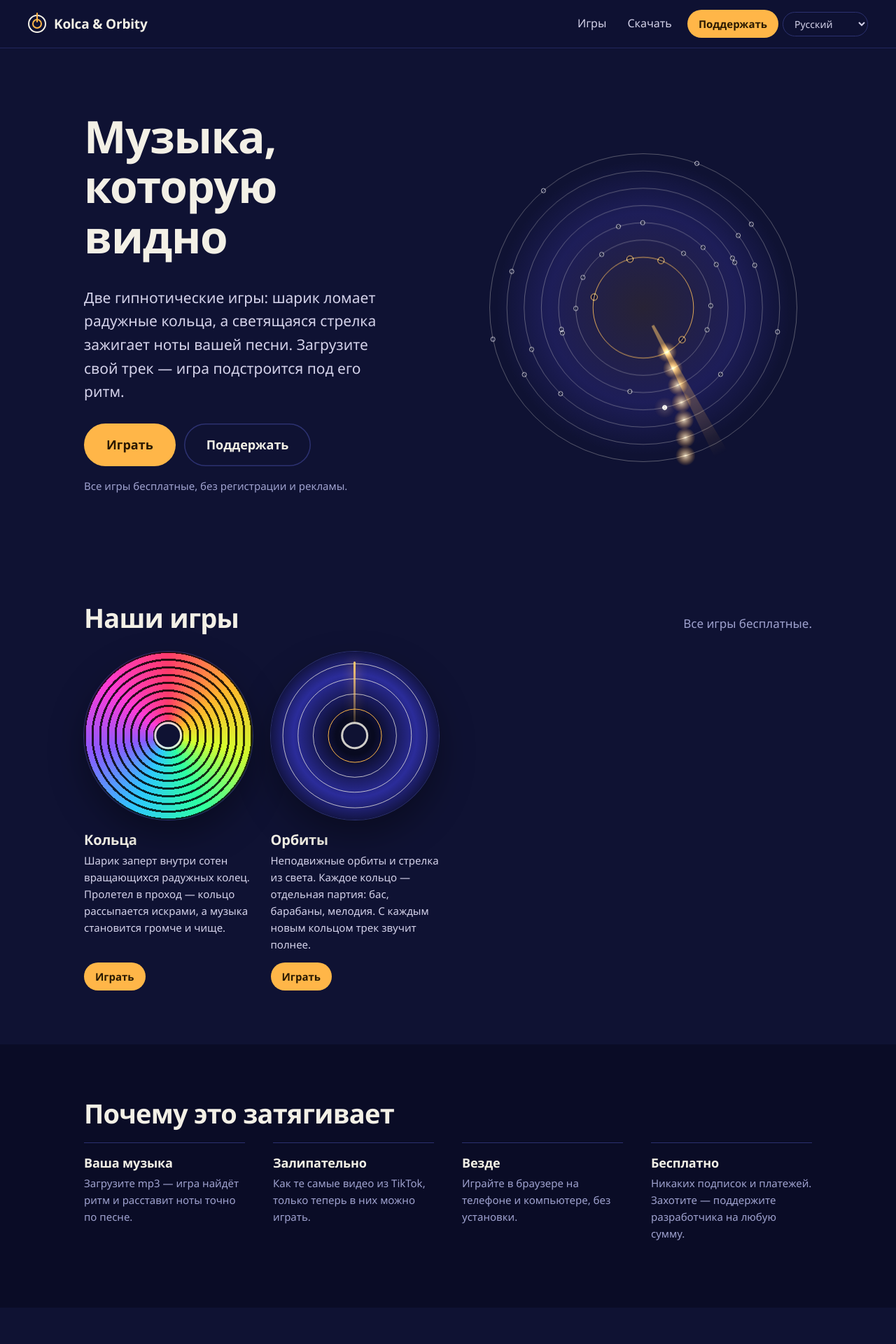
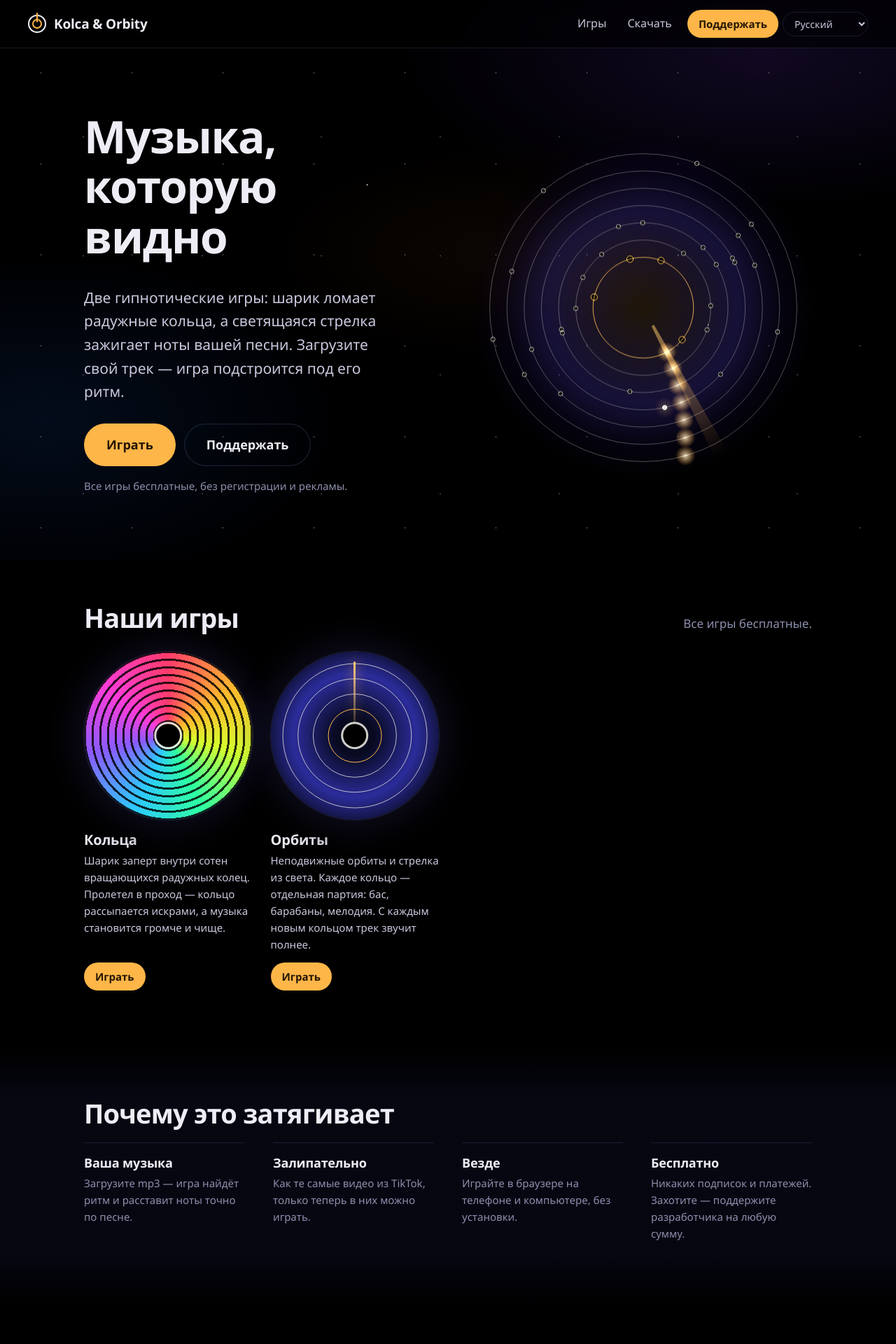
Before and after one commit to Anonymouslol411/kolca-orbity, a Flask app: page / in a window 1280 px wide. Shown: the top 1920 px of the page at 70% size. Run offline with Flask 3, Linux system fonts and the light colour scheme; data that the repository does not hold is empty.

Commit message:
Чёрный космический дизайн, звёздное небо

```diff
--- a/site/static/hero.js
+++ b/site/static/hero.js
@@ -46,7 +46,7 @@
         gg.addColorStop(0, `rgba(255,236,200,${n.f})`); gg.addColorStop(1, 'rgba(255,170,60,0)');
         ctx.fillStyle = gg; ctx.beginPath(); ctx.arc(x, y, r * 5, 0, Math.PI * 2); ctx.fill();
       }
-      ctx.fillStyle = n.f > 0.02 ? `rgba(255,255,255,${0.4 + n.f})` : '#0f1233';
+      ctx.fillStyle = n.f > 0.02 ? `rgba(255,255,255,${0.4 + n.f})` : '#000';
       ctx.beginPath(); ctx.arc(x, y, r, 0, Math.PI * 2); ctx.fill();
       ctx.strokeStyle = n.k === 0 ? 'rgba(255,190,90,0.95)' : 'rgba(243,240,230,0.7)'; ctx.stroke();
     }
--- a/site/static/play.css
+++ b/site/static/play.css
@@ -1,4 +1,4 @@
 html, body { margin: 0; height: 100%; background: #000; overflow: hidden; }
 iframe { position: fixed; inset: 0; width: 100%; height: 100%; border: 0; }
-.back { position: fixed; left: 12px; bottom: 12px; z-index: 2; color: #f3f0e6; background: rgba(15, 18, 51, .8);
-        border: 1px solid #2c3170; border-radius: 99px; padding: 6px 12px; font: 14px system-ui, sans-serif; text-decoration: none; }
+.back { position: fixed; left: 12px; bottom: 12px; z-index: 2; color: #f3f0e6; background: rgba(0, 0, 0, .7);
+        border: 1px solid rgba(160, 170, 255, .2); border-radius: 99px; padding: 6px 12px; font: 14px system-ui, sans-serif; text-decoration: none; }
--- a/site/static/style.css
+++ b/site/static/style.css
@@ -1,16 +1,16 @@
 /* Кольца и Орбиты — ночная сцена: индиго, свет рампы (янтарь), спектр — только в обложках игр */
 :root {
-  --night: #0f1233;
-  --deep: #0a0c26;
-  --panel: #171b45;
-  --panel2: #1e2354;
-  --rule: #2c3170;
-  --paper: #f3f0e6;
-  --soft: #d4d2ea;
-  --dim: #9fa2cf;
+  --night: #000;
+  --deep: #04050c;
+  --panel: rgba(13, 15, 30, .72);
+  --panel2: rgba(28, 31, 58, .8);
+  --rule: rgba(160, 170, 255, .14);
+  --paper: #eeedf6;
+  --soft: #c9c8de;
+  --dim: #8d8fae;
   --amber: #ffb648;
-  --amber-hi: #ffc96e;
-  --amber-ink: #2a1900;
+  --amber-hi: #ffcd78;
+  --amber-ink: #241500;
   --mint: #46e0a6;
   --rose: #ff6f91;
   --r-lg: 22px;
@@ -22,7 +22,7 @@
 html { scroll-behavior: smooth; }
 @media (prefers-reduced-motion: reduce) { html { scroll-behavior: auto; } }
 body {
-  margin: 0; color: var(--paper); background: var(--night);
+  margin: 0; color: var(--paper); background: #000;
   font: 17px/1.6 "Segoe UI Variable Text", "Segoe UI", system-ui, -apple-system, Roboto, "Noto Sans", sans-serif;
   -webkit-font-smoothing: antialiased; text-rendering: optimizeLegibility;
 }
@@ -41,11 +41,43 @@ p { margin: 0 0 1em; }
 .fine.warn, .warn-text { color: var(--rose); }
 .center { text-align: center; }
 
+/* ---------- космос: звёзды и туманности за всем содержимым ---------- */
+body::before, body::after { content: ""; position: fixed; inset: 0; pointer-events: none; z-index: -1; }
+body::before {
+  background:
+    radial-gradient(1px 1px at 12% 18%, #fff 50%, transparent 51%),
+    radial-gradient(1px 1px at 27% 72%, rgba(255,255,255,.8) 50%, transparent 51%),
+    radial-gradient(1.5px 1.5px at 41% 33%, #fff 50%, transparent 51%),
+    radial-gradient(1px 1px at 58% 84%, rgba(255,255,255,.7) 50%, transparent 51%),
+    radial-gradient(1px 1px at 66% 12%, #fff 50%, transparent 51%),
+    radial-gradient(1.5px 1.5px at 79% 58%, rgba(255,236,200,.9) 50%, transparent 51%),
+    radial-gradient(1px 1px at 91% 27%, #fff 50%, transparent 51%),
+    radial-gradient(1px 1px at 6% 91%, rgba(200,210,255,.8) 50%, transparent 51%),
+    radial-gradient(1px 1px at 47% 52%, rgba(255,255,255,.6) 50%, transparent 51%),
+    radial-gradient(1px 1px at 85% 90%, #fff 50%, transparent 51%),
+    radial-gradient(1px 1px at 34% 6%, rgba(200,210,255,.9) 50%, transparent 51%),
+    radial-gradient(1px 1px at 96% 70%, rgba(255,255,255,.7) 50%, transparent 51%);
+  background-size: 100% 100%;
+}
+body::after {
+  background:
+    radial-gradient(1px 1px at 20% 40%, rgba(255,255,255,.55) 50%, transparent 51%) 0 0 / 220px 220px,
+    radial-gradient(1px 1px at 70% 15%, rgba(200,210,255,.45) 50%, transparent 51%) 0 0 / 170px 170px,
+    radial-gradient(1px 1px at 45% 80%, rgba(255,255,255,.4) 50%, transparent 51%) 0 0 / 130px 130px,
+    radial-gradient(ellipse 60% 40% at 85% 10%, rgba(110, 60, 220, .16), transparent 70%),
+    radial-gradient(ellipse 50% 45% at 5% 75%, rgba(30, 90, 200, .14), transparent 70%),
+    radial-gradient(ellipse 40% 30% at 55% 45%, rgba(255, 140, 60, .05), transparent 70%);
+  animation: twinkle 9s ease-in-out infinite alternate;
+}
+@keyframes twinkle { from { opacity: .75; } to { opacity: 1; } }
+@media (prefers-reduced-motion: reduce) { body::after { animation: none; } }
+main { position: relative; z-index: 0; }
+
 /* ---------- шапка ---------- */
 .top {
   position: sticky; top: 0; z-index: 20; display: flex; align-items: center; justify-content: space-between; gap: 18px;
-  padding: 14px clamp(16px, 4vw, 40px); background: rgba(15, 18, 51, .86); backdrop-filter: blur(12px);
-  border-bottom: 1px solid rgba(44, 49, 112, .7); flex-wrap: wrap;
+  padding: 14px clamp(16px, 4vw, 40px); background: rgba(0, 0, 0, .62); backdrop-filter: blur(14px);
+  border-bottom: 1px solid var(--rule); flex-wrap: wrap;
 }
 .logo { display: flex; align-items: center; gap: 11px; color: var(--paper); text-decoration: none; font-weight: 800; font-size: 19px; letter-spacing: -.01em; }
 .logo-mark { position: relative; width: 26px; height: 26px; border-radius: 50%; border: 2px solid var(--paper); flex: none; }
@@ -57,7 +89,7 @@ nav > a:hover, nav > a.on { color: var(--paper); background: var(--panel2); }
 .picker select, .cur-form select {
   background: transparent; color: var(--soft); border: 1px solid var(--rule); border-radius: 99px; padding: 6px 12px; font: inherit; font-size: 14px;
 }
-.picker select option { background: var(--panel); }
+.picker select option { background: #0d0f1e; }
 
 /* ---------- кнопки ---------- */
 .btn {
@@ -91,8 +123,8 @@ nav .btn.small { margin-left: 4px; }
 .cta-row.left { justify-content: flex-start; }
 .section.center .cta-row, .cta-row.centered { justify-content: center; }
 .dial { position: relative; aspect-ratio: 1; width: 100%; max-width: 520px; justify-self: center; }
-.dial::before { content: ""; position: absolute; inset: 6%; border-radius: 50%;
-  background: radial-gradient(circle, rgba(255, 182, 72, .10) 0%, rgba(80, 70, 220, .22) 45%, rgba(15, 18, 51, 0) 70%); }
+.dial::before { content: ""; position: absolute; inset: 0; border-radius: 50%;
+  background: radial-gradient(circle, rgba(255, 182, 72, .12) 0%, rgba(90, 70, 230, .24) 40%, rgba(40, 20, 120, .12) 58%, rgba(0, 0, 0, 0) 72%); }
 #hero-canvas { position: absolute; inset: 0; width: 100%; height: 100%; }
 .hero-price { color: var(--dim); font-size: 15px; }
 .hero-price b { color: var(--paper); font-weight: 700; }
@@ -100,13 +132,14 @@ nav .btn.small { margin-left: 4px; }
 /* ---------- секции ---------- */
 .section { max-width: var(--wrap); margin: 0 auto; padding: clamp(44px, 6vw, 80px) clamp(16px, 4vw, 40px); }
 .section.narrow { max-width: 640px; }
-.section.tint { max-width: none; background: var(--deep); padding-left: 0; padding-right: 0; }
+.section.tint { max-width: none; background: linear-gradient(180deg, rgba(10, 12, 30, 0), rgba(10, 12, 30, .55) 20%, rgba(10, 12, 30, .55) 80%, rgba(10, 12, 30, 0)); padding-left: 0; padding-right: 0; }
 .section.tint > .in { max-width: var(--wrap); margin: 0 auto; padding: 0 clamp(16px, 4vw, 40px); }
 .section-head { display: flex; align-items: baseline; justify-content: space-between; gap: 16px; flex-wrap: wrap; margin-bottom: 26px; }
 .section-head h2 { margin: 0; }
 .section-head p { margin: 0; color: var(--dim); max-width: 52ch; }
 
-.card { background: var(--panel); border: 1px solid var(--rule); border-radius: var(--r-lg); padding: 24px; margin-bottom: 18px; }
+.card { background: var(--panel); border: 1px solid var(--rule); border-radius: var(--r-lg); padding: 24px; margin-bottom: 18px;
+  backdrop-filter: blur(10px); }
 .card p { color: var(--soft); }
 .cards { display: grid; gap: 18px; }
 .cards.two { grid-template-columns: repeat(auto-fit, minmax(280px, 1fr)); }
@@ -122,9 +155,9 @@ nav .btn.small { margin-left: 4px; }
 .game-item p { color: var(--soft); font-size: 15px; margin: 0 0 14px; flex: 1; }
 .game-item .btn, .game-item .pill { align-self: flex-start; }
 .disc { position: relative; aspect-ratio: 1; border-radius: 50%; overflow: hidden; background: #000;
-  box-shadow: 0 0 0 1px var(--rule), 0 22px 50px rgba(0, 0, 0, .35); }
+  box-shadow: 0 0 0 1px var(--rule), 0 0 60px rgba(120, 110, 255, .18), 0 22px 50px rgba(0, 0, 0, .6); }
 .disc::after { content: ""; position: absolute; left: 50%; top: 50%; width: 14%; height: 14%; transform: translate(-50%, -50%);
-  border-radius: 50%; background: var(--night); box-shadow: 0 0 0 3px rgba(243, 240, 230, .85); }
+  border-radius: 50%; background: #000; box-shadow: 0 0 0 3px rgba(243, 240, 230, .85); }
 .disc img { width: 100%; height: 100%; object-fit: cover; display: block; }
 .disc.cover-img::after { display: none; }
 .disc-kolca { background:
@@ -159,7 +192,7 @@ nav .btn.small { margin-left: 4px; }
 .plans { display: grid; grid-template-columns: repeat(auto-fit, minmax(260px, 1fr)); gap: 20px; align-items: stretch; }
 .plan { position: relative; display: flex; flex-direction: column; background: var(--panel); border: 1px solid var(--rule); border-radius: var(--r-lg); padding: 28px; }
 .plan form, .plan > .btn, .plan > .note { margin-top: auto; }
-.plan.best { background: linear-gradient(180deg, #262252, var(--panel) 60%); border: 1.5px solid var(--amber); }
+.plan.best { background: linear-gradient(180deg, rgba(40, 34, 90, .8), var(--panel) 60%); border: 1.5px solid var(--amber); }
 .plan.small-plan { background: transparent; }
 .plan-head h3 { margin-bottom: 10px; }
 .plan-price { display: flex; align-items: baseline; gap: 8px; flex-wrap: wrap; }
@@ -182,7 +215,7 @@ nav .btn.small { margin-left: 4px; }
 form label { display: block; margin: 0 0 14px; color: var(--dim); font-size: 14px; }
 form input[type=email], form input[type=password], form input[type=text], form input[type=url], form input[type=number], form textarea, form select.field {
   display: block; width: 100%; margin-top: 6px; padding: 12px 14px; font: inherit; color: var(--paper);
-  background: var(--deep); border: 1px solid var(--rule); border-radius: var(--r-sm);
+  background: rgba(0, 0, 0, .55); border: 1px solid var(--rule); border-radius: var(--r-sm);
 }
 form textarea { min-height: 90px; resize: vertical; }
 form input:focus, form textarea:focus, select:focus { outline: 2px solid var(--amber); outline-offset: 1px; }
@@ -215,7 +248,7 @@ details.card summary { cursor: pointer; font-weight: 700; margin-bottom: 8px; }
 
 /* ---------- подвал ---------- */
 .foot { display: flex; justify-content: space-between; gap: 16px; flex-wrap: wrap; padding: 30px clamp(16px, 4vw, 40px);
-  border-top: 1px solid var(--rule); color: var(--dim); font-size: 14px; background: var(--deep); }
+  border-top: 1px solid var(--rule); color: var(--dim); font-size: 14px; background: rgba(0, 0, 0, .6); position: relative; z-index: 1; }
 .foot-links { display: flex; gap: 18px; flex-wrap: wrap; }
 .foot a { color: var(--dim); }
 
@@ -312,7 +345,7 @@ a.plain:hover { color: var(--amber-hi); }
 /* ---------- поддержка ---------- */
 .support-teaser { display: flex; align-items: center; justify-content: space-between; gap: 24px 40px; flex-wrap: wrap;
   padding: clamp(24px, 4vw, 44px); border-radius: var(--r-lg); border: 1.5px solid var(--amber);
-  background: radial-gradient(circle at 100% 0%, rgba(255, 182, 72, .14), transparent 55%), var(--panel); }
+  background: radial-gradient(circle at 100% 0%, rgba(255, 182, 72, .16), transparent 55%), var(--panel); backdrop-filter: blur(10px); }
 .support-teaser h2 { margin-bottom: 8px; }
 .support-teaser .lead { margin: 0; }
 .amount-presets { display: flex; gap: 10px; flex-wrap: wrap; margin-bottom: 18px; }
```
